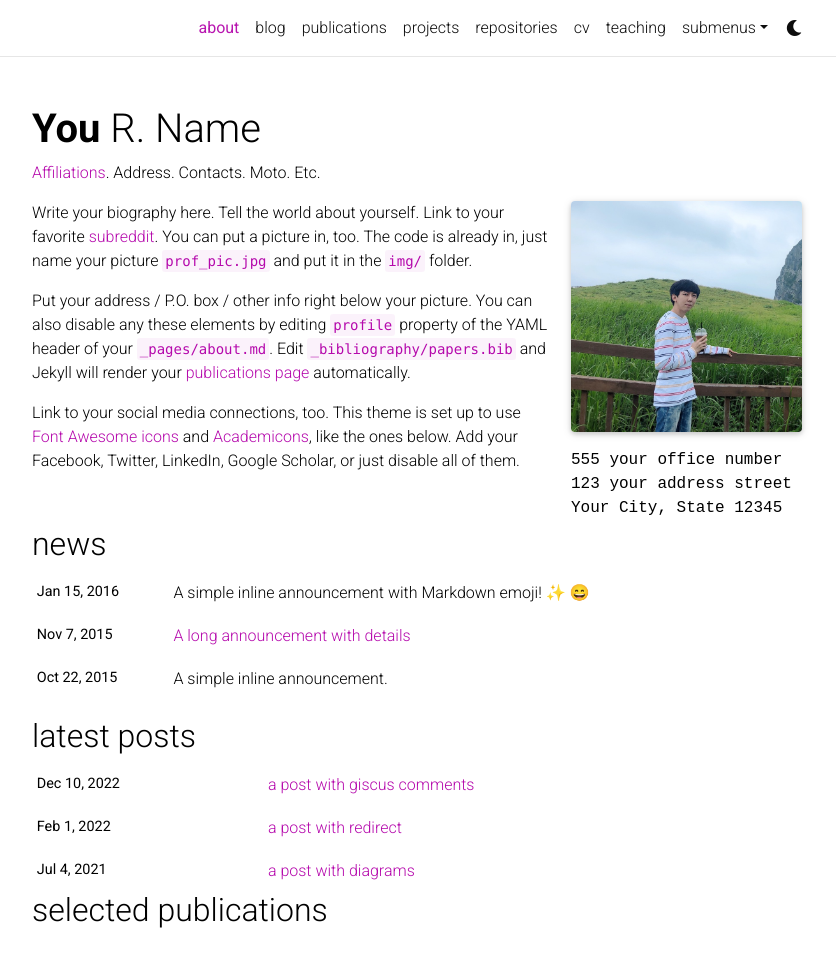
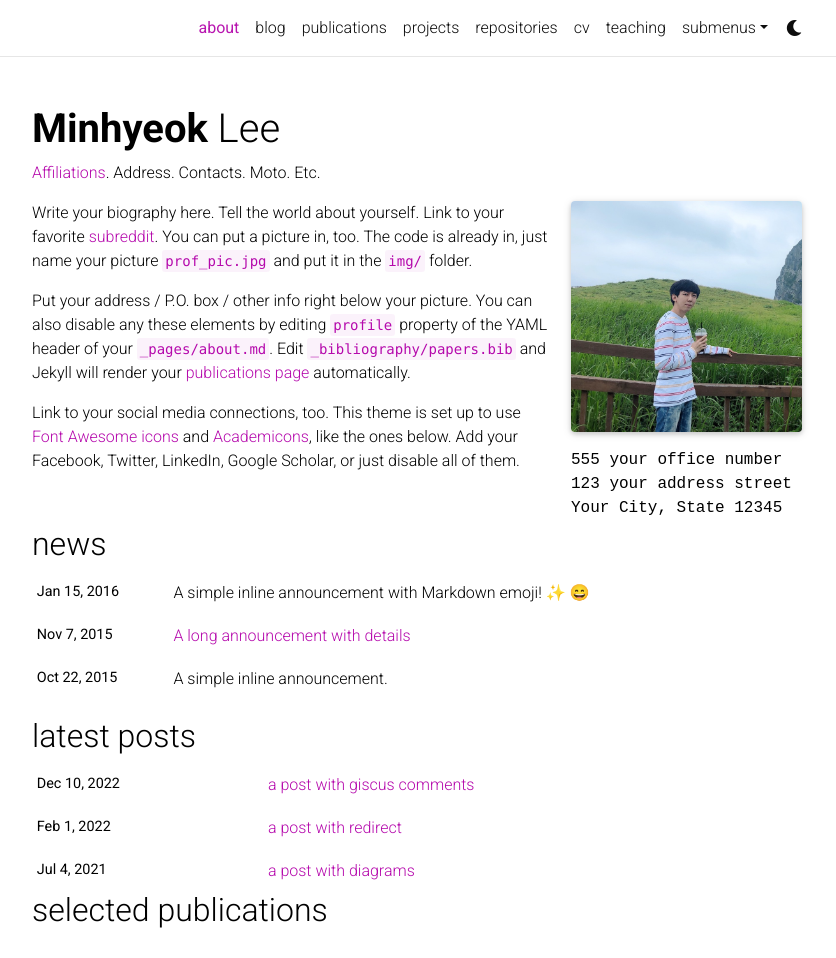
Before and after one commit to Hydragon516/hydragon516.github.io, a Jekyll site: the page built from _pages/about.md, in a window 1280 px wide and 1247 px high, cut to the strip 0-958 px from the top of the window. Shown: the whole strip, without its empty margins (223-1059 px from the left). Built offline with Jekyll 4.4.1, drawn with Linux system fonts in a browser that asks for light colours; full-size pictures stand in for the smaller copies a plugin makes; emoji names are drawn with the system emoji font; comment, search, counter and statistics services are not loaded; a style sheet for code colours, icons or effects is not loaded; some of the changed text lies outside the part shown.

Commit message:
Update _config.yml

```diff
--- a/_config.yml
+++ b/_config.yml
@@ -3,10 +3,10 @@
 # -----------------------------------------------------------------------------
 
 title: blank # the website title (if blank, full name will be used instead)
-first_name: You
-middle_name: R.
-last_name: Name
-email: you@example.com
+first_name: Minhyeok
+middle_name:
+last_name: Lee
+email: hydragon516@yonsei.ac.kr
 description: > # the ">" symbol means to ignore newlines until "footer_text:"
   A simple, whitespace theme for academics. Based on [*folio](https://github.com/bogoli/-folio) design.
 footer_text: >
@@ -18,7 +18,7 @@
 lang: en # the language of your site (for example: en, fr, cn, ru, etc.)
 icon: ⚛️  # the emoji used as the favicon (alternatively, provide image name in /assets/img/)
 
-url: hydragon516.github.io # the base hostname & protocol for your site
+url: https://hydragon516.github.io # the base hostname & protocol for your site
 baseurl: # the subpath of your site, e.g. /blog/
 last_updated: false # set to true if you want to display last updated in the footer
 impressum_path:  # set to path to include impressum link in the footer, use the same path as permalink in a page, helps to conform with EU GDPR
```
